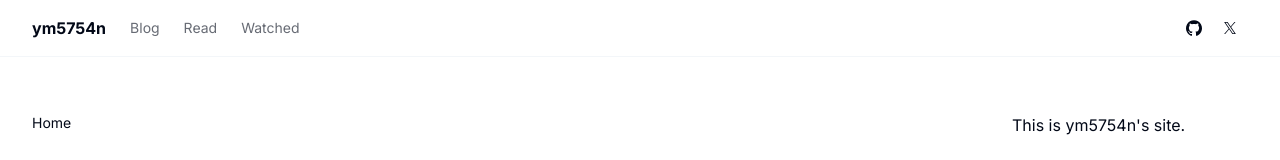
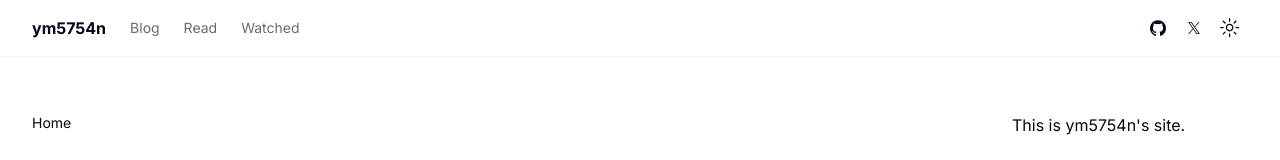
Before and after one commit to ym5754n/ym5754n.github.io, a Next.js app: page / in a window 1280 px wide. Shown: the top 160 px of the page. Built offline with nearby package versions, Linux system fonts and the light colour scheme.

Commit message:
ダークモード切り替えボタンを追加

```diff
--- a/components/header.tsx
+++ b/components/header.tsx
@@ -7,6 +7,7 @@
 import { MainNav } from "@/components/main-nav"
 import { MobileNav } from "@/components/mobile-nav"
 import { buttonVariants } from "@/components/ui/button"
+import { ModeToggle } from "@/components/mode-toggle"
 
 export function Header() {
   return (
@@ -50,6 +51,7 @@
                 <span className="sr-only">Twitter</span>
               </div>
             </Link>
+            <ModeToggle />
           </nav>
         </div>
       </div>
--- /dev/null
+++ b/components/mode-toggle.tsx
@@ -0,0 +1,40 @@
+"use client"
+
+import * as React from "react"
+import { MoonIcon, SunIcon } from "@radix-ui/react-icons"
+import { useTheme } from "next-themes"
+
+import { Button } from "@/components/ui/button"
+import {
+  DropdownMenu,
+  DropdownMenuContent,
+  DropdownMenuItem,
+  DropdownMenuTrigger,
+} from "@/components/ui/dropdown-menu"
+
+export function ModeToggle() {
+  const { setTheme } = useTheme()
+
+  return (
+    <DropdownMenu>
+      <DropdownMenuTrigger asChild>
+        <Button variant="ghost" className="w-9 px-0">
+          <SunIcon className="h-[1.2rem] w-[1.2rem] rotate-0 scale-100 transition-all dark:-rotate-90 dark:scale-0" />
+          <MoonIcon className="absolute h-[1.2rem] w-[1.2rem] rotate-90 scale-0 transition-all dark:rotate-0 dark:scale-100" />
+          <span className="sr-only">Toggle theme</span>
+        </Button>
+      </DropdownMenuTrigger>
+      <DropdownMenuContent align="end">
+        <DropdownMenuItem onClick={() => setTheme("light")}>
+          Light
+        </DropdownMenuItem>
+        <DropdownMenuItem onClick={() => setTheme("dark")}>
+          Dark
+        </DropdownMenuItem>
+        <DropdownMenuItem onClick={() => setTheme("system")}>
+          System
+        </DropdownMenuItem>
+      </DropdownMenuContent>
+    </DropdownMenu>
+  )
+}
--- a/package.json
+++ b/package.json
@@ -11,6 +11,7 @@
   "dependencies": {
     "@radix-ui/react-dialog": "^1.0.5",
     "@radix-ui/react-dropdown-menu": "^2.0.6",
+    "@radix-ui/react-icons": "^1.3.0",
     "@radix-ui/react-scroll-area": "^1.0.5",
     "@radix-ui/react-slot": "^1.0.2",
     "@radix-ui/react-tooltip": "^1.0.7",
```
Also changed, not shown: 1 other file (tests, documents, lock files or other folders).
